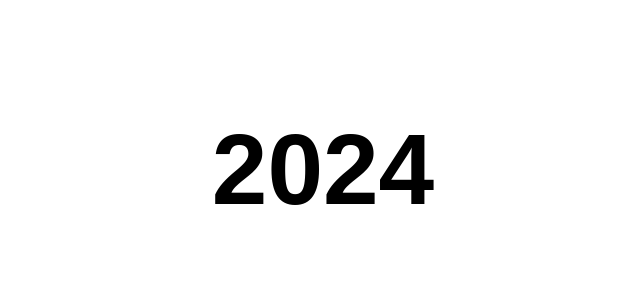
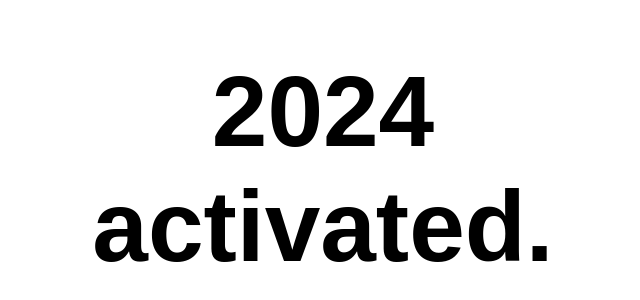
Before and after one commit to Maissack/franckzhang, a plain HTML site: page index.html in a window 1280 px wide. Shown: the part 218-518 px from the top of the page, without its empty margins (317-957 px from the left). Drawn offline with Linux system fonts and the light colour scheme.

Commit message:
:wrench: UPDATE h1

```diff
--- a/index.html
+++ b/index.html
@@ -7,6 +7,6 @@
     <link rel="stylesheet" href="css/style.css">
 </head>
 <body>
-    <h1>2024</h1>
+    <h1>2024 activated.</h1>
 </body>
 </html>
```
